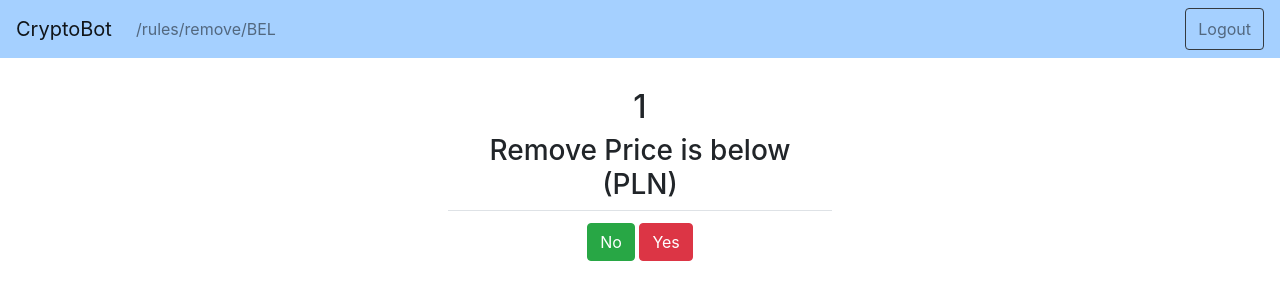
After one commit to drozdowsky/cryptobot, a Django app: page /crypto/rules/remove/1/1/1 in a window 1280 px wide. The commit adds this page. Shown: the top 300 px of the page. Run offline with Django 3.2, Linux system fonts and the light colour scheme; a user stored in the database is signed in; tables that the repository leaves empty hold one stand-in row (values such as "Sample post"); some libraries are stand-ins or nearby versions.

Commit message:
Remove rule view

```diff
--- a/crypto/models.py
+++ b/crypto/models.py
@@ -132,6 +132,7 @@ class Rule(models.Model):
     ]
     RULE_TYPES_DICT = {sc: full_name for sc, full_name in RULE_TYPES}
     RULE_DESC = [(sc, desc) for sc, _, desc in RULE_TYPES_FULL]
+    RULE_DESC_DICT = {sc: desc for sc, _, desc in RULE_TYPES_FULL}
 
     #  unique_together = ('rule_set', 'value', 'type_of_rule')
     rule_set = models.ForeignKey(RuleSet, null=False, on_delete=models.CASCADE,
--- /dev/null
+++ b/crypto/templates/crypto/remove_rule.html
@@ -0,0 +1,26 @@
+{% extends 'cryptobot/base.html' %}
+
+{% block header %}
+/rules/remove/{{rule.short_name}}
+{% endblock header %}
+
+{% block content %}
+<center>
+    <div style="width:30%;min_width:300px;">
+    <form method="post" action="{% url 'crypto:remove_rule' crypto ruleset.id rule.id %}">
+        {% csrf_token %}
+        <h2>{{ crypto }}</h2><h3>{{ header }} {{ rule.name }}</h3>
+        <table class="table">
+            <tr>
+                <td>
+                    <center>
+                        <a class="btn btn-success" href="{% url 'crypto:rules' crypto ruleset.id %}">No</a>
+                        <input class="btn btn-danger" type="submit" value="Yes" />
+                    </center>
+                </td>
+            </tr>
+        </table>
+    </form>
+    </div>
+</center>
+{% endblock %}
--- a/crypto/templates/crypto/rules.html
+++ b/crypto/templates/crypto/rules.html
@@ -24,7 +24,7 @@
                 <td><b>{{ rule.value }}</b></td>
                 <td></td>
                 <td>
-                    <a class="btn btn-light" href="" role="button">Remove</a>
+                    <a class="btn btn-light" href="{% url 'crypto:remove_rule' crypto rule.rule_set_id rule.id %}" role="button">Remove</a>
                     <a class="btn btn-light" href="{% url 'crypto:add_edit_rule' crypto rule.rule_set_id rule.id %}" role="button">Edit</a>
                 </td>
             </tr>
--- a/crypto/urls.py
+++ b/crypto/urls.py
@@ -12,5 +12,6 @@ urlpatterns = [
     path(r'ruleset/remove/<str:crypto>/<int:ruleset_id>/', RemoveRulesetView.as_view(), name='remove_ruleset'),
     path(r'ruleset/execution/<str:crypto>/<int:ruleset_id>/', ExecutionLogView.as_view(), name='execution_log'),
     path(r'rules/<str:crypto>/<int:ruleset_id>/', RulesView.as_view(), name='rules'),
-    path(r'rules/add_or_edit/<str:crypto>/<int:ruleset_id>/<int:rule_id>', AddEditRuleView.as_view(), name='add_edit_rule')
+    path(r'rules/add_or_edit/<str:crypto>/<int:ruleset_id>/<int:rule_id>', AddEditRuleView.as_view(), name='add_edit_rule'),
+    path(r'rules/remove/<str:crypto>/<int:ruleset_id>/<int:rule_id>', RemoveRuleView.as_view(), name='remove_rule')
 ]
--- a/crypto/views.py
+++ b/crypto/views.py
@@ -315,6 +315,57 @@ class AddEditRuleView(View):
         return HttpResponseRedirect(reverse('crypto:rules', args=[crypto, ruleset_id]))
 
 
+class RemoveRuleView(View):
+    template_name = "crypto/remove_rule.html"
+
+    def get(self, request, crypto, ruleset_id, rule_id, **kwargs):
+        if not self.request.user.is_authenticated:
+            return HttpResponseRedirect(reverse('registration:login'))
+
+        response_data = {
+            'header': 'Remove',
+            'crypto': crypto.capitalize(),
+            'rule': {
+                'name': '',
+                'id': 0,
+            },
+            'ruleset': {
+                'id': ruleset_id,
+            },
+            'error': kwargs.get('error', ''),
+        }
+
+        try:
+            rule = Rule.objects.get(
+                id=rule_id,
+                rule_set_id=ruleset_id,
+                rule_set__owner=self.request.user
+            )
+        except Rule.DoesNotExist:
+            return HttpResponseRedirect(reverse('crypto:rules', args=[crypto, ruleset_id]))
+        else:
+            response_data['rule']['name'] = Rule.RULE_DESC_DICT[rule.type_of_rule]
+            response_data['rule']['short_name'] = rule.type_of_rule
+            response_data['rule']['id'] = rule.id
+
+        return render(request, self.template_name, response_data)
+
+    def post(self, request, crypto, ruleset_id, rule_id):
+        if not self.request.user.is_authenticated:
+            return HttpResponseRedirect(reverse('registration:login'))
+
+        try:
+            Rule.objects.get(
+                id=rule_id,
+                rule_set_id=ruleset_id,
+                rule_set__owner=self.request.user,
+            ).delete()
+        except Rule.DoesNotExist:
+            pass
+
+        return HttpResponseRedirect(reverse('crypto:rules', args=[crypto, ruleset_id]))
+
+
 class ExecutionLogView(View):
     template_name = "crypto/execution_log.html"
 
```
